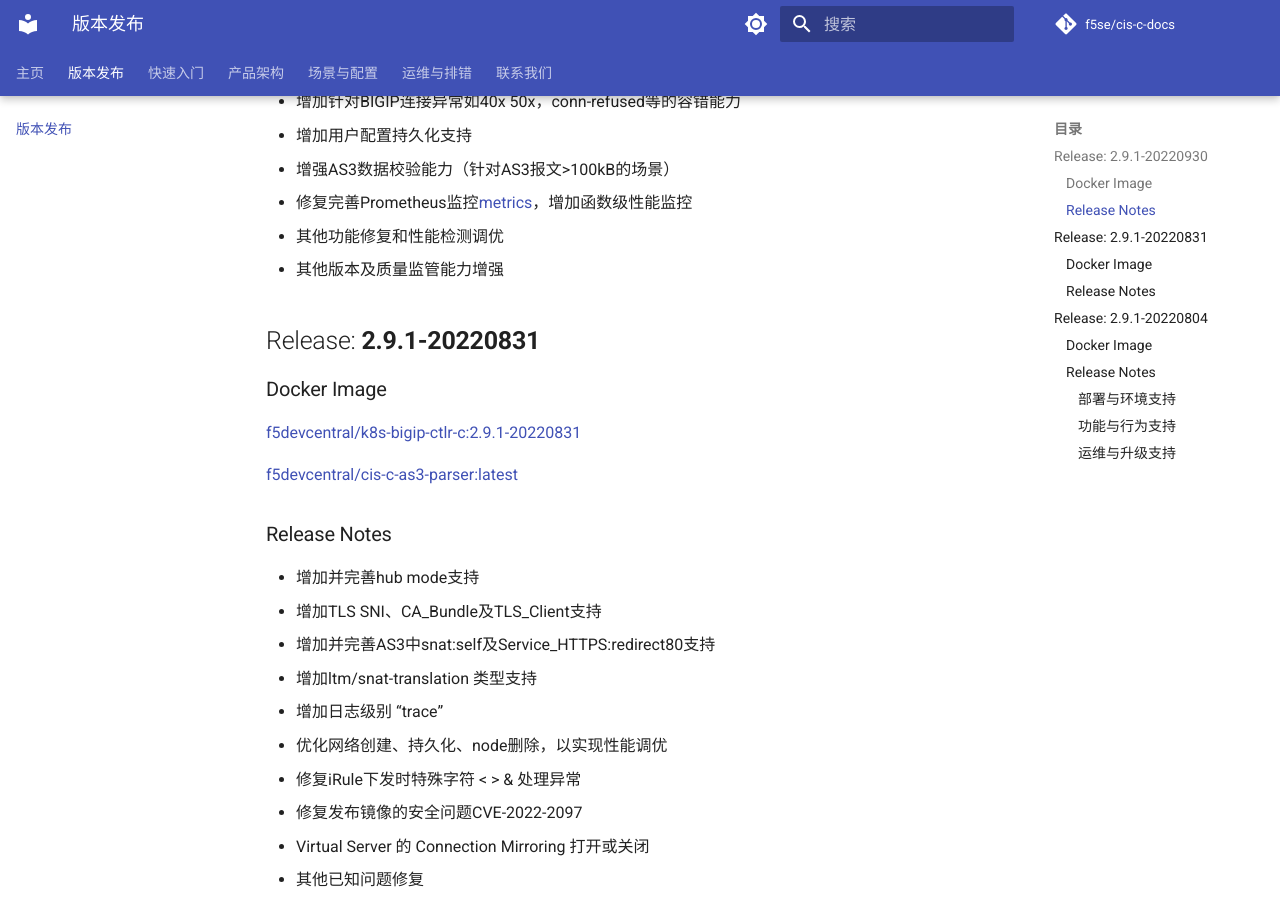
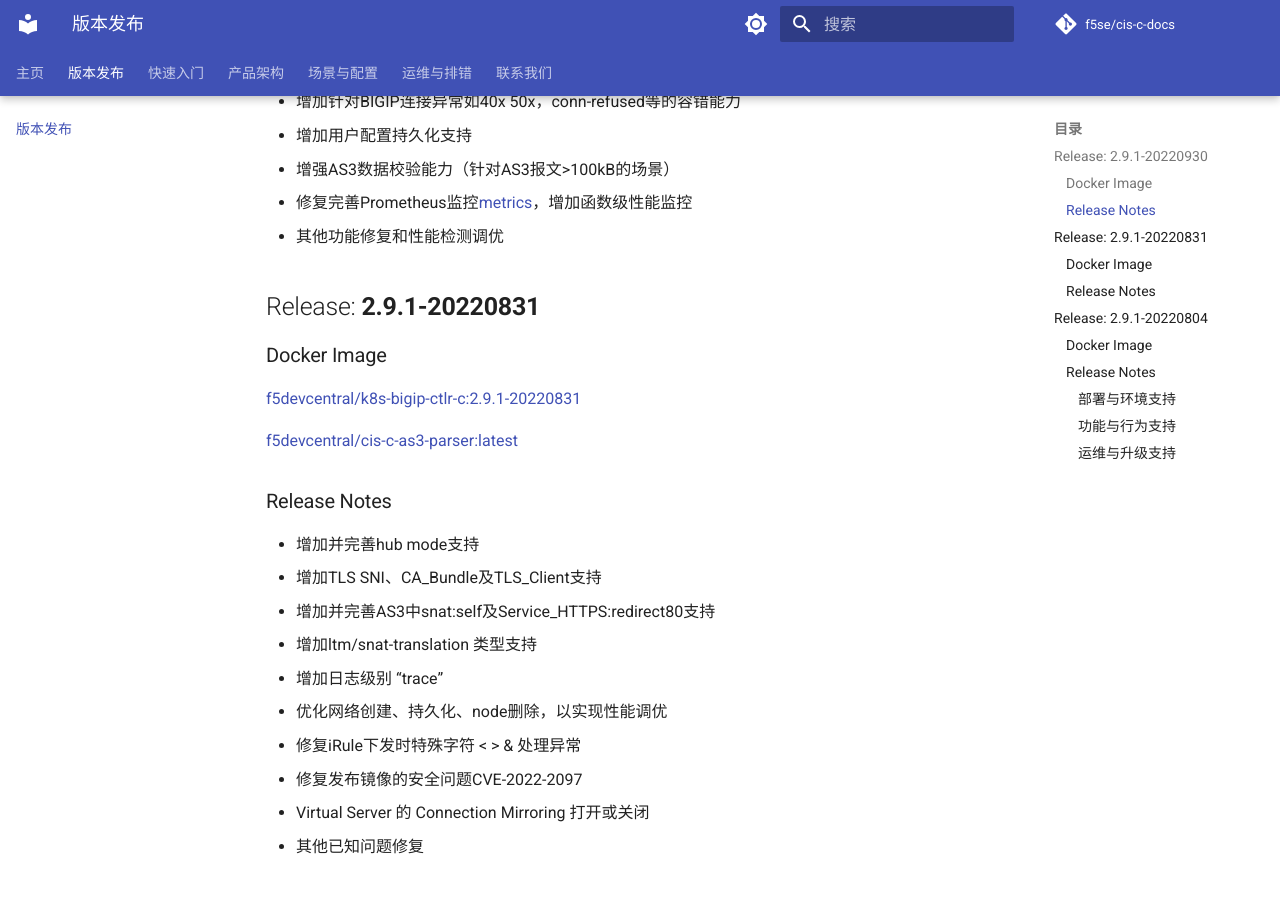
Before and after one commit to f5se/cis-c-docs, an MkDocs documentation site: the page built from docs/Release-notes/index.md, in a window 1280 px wide and 900 px high, scrolled down 494 px. Built offline with MkDocs 1.6.1 and Material for MkDocs 9.7.7, drawn with Linux system fonts in a browser that asks for light colours; comment, search, counter and statistics services are not loaded.

Commit message:
update release 2.9.1-20220930 removing cicd items from release notes.

```diff
--- a/docs/Release-notes/index.md
+++ b/docs/Release-notes/index.md
@@ -17,7 +17,6 @@
 * 增强AS3数据校验能力（针对AS3报文>100kB的场景）
 * 修复完善Prometheus监控[metrics](../quick-start/prometheus.md)，增加函数级性能监控
 * 其他功能修复和性能检测调优
-* 其他版本及质量监管能力增强
 
 ## Release: **2.9.1-20220831**
 
```
